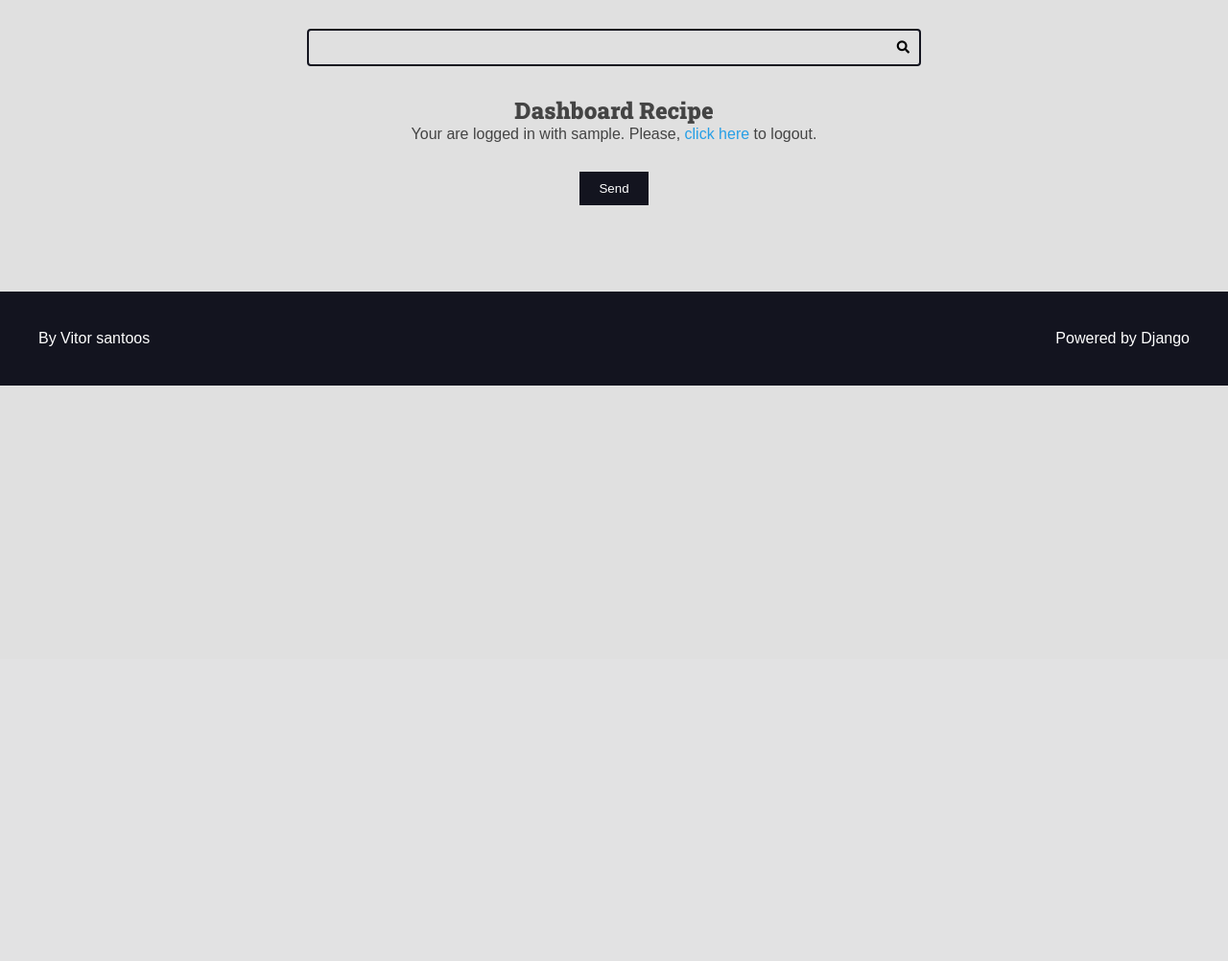
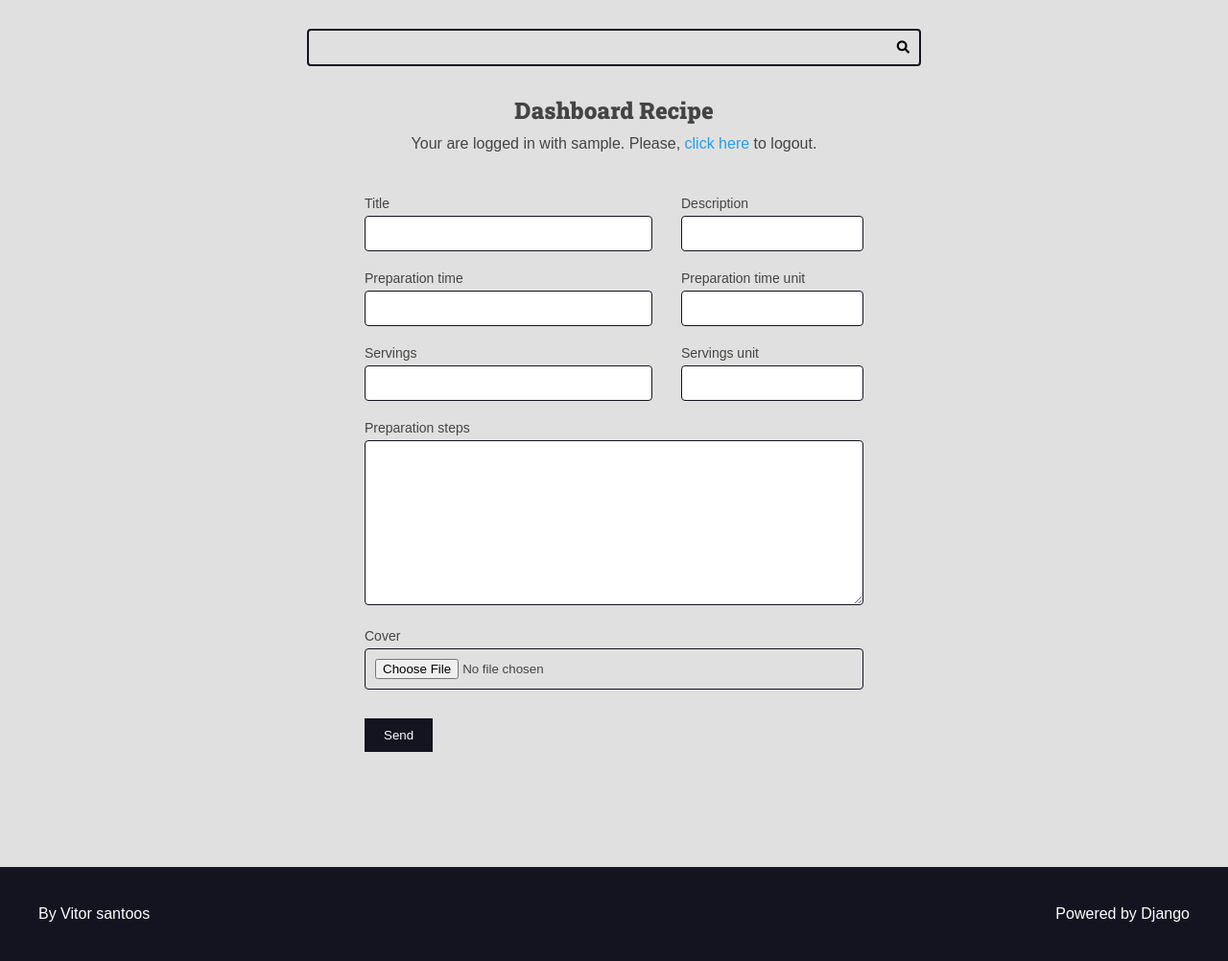
Before and after one commit to VitorSantoos96/site_recipe_django, a Django app: template authors/templates/authors/pages/dashboard_recipe.html in a window 1280 px wide. Shown: the part 113-1115 px from the top of the page at 96% size. Before the commit the page ends 515 px from the top, so only its background shows below. Run offline with Django 5.2, Linux system fonts and the light colour scheme; the template is opened without the code that fills it: values that come from a table or form of the project are taken from there, others are empty; the visitor is signed in with stand-in values (Sample User, id 1).

Commit message:
Atualização curso 17/06/2024
Criando dashboard para usurio criar suas receitas

```diff
--- /dev/null
+++ b/authors/forms/recipe_form.py
@@ -0,0 +1,15 @@
+from django import forms
+from recipes.models import Recipe
+from utils.django_forms import add_attr
+
+class AuthorRecipeForm(forms.ModelForm):
+    def __init__(self, *args, **kwargs):
+        super().__init__(*args, **kwargs)
+
+        add_attr(self.fields.get('preparation_steps'), 'class', 'span-2')
+        add_attr(self.fields.get('cover'), 'class', 'span-2')
+
+    class Meta:
+        model = Recipe
+        fields = 'title', 'description', 'preparation_time', 'preparation_time_unit', \
+        'servings', 'servings_unit', 'preparation_steps', 'cover'
--- a/authors/templates/authors/pages/dashboard_recipe.html
+++ b/authors/templates/authors/pages/dashboard_recipe.html
@@ -8,8 +8,8 @@
         {% include 'global/partials/messages.html' %}
         {% include 'authors/partials/login_message.html' %}
 
-        <div class="left">
-        {% include 'global/partials/form.html' %}
+        <div class="authors-dashboard-container">
+            {% include 'global/partials/form.html' %}
         </div>
     </div>
 
--- a/authors/urls.py
+++ b/authors/urls.py
@@ -9,5 +9,7 @@ urlpatterns = [
     path('login/', views.login_view, name='login'),
     path('login/create/', views.login_create, name='login_create'),
     path('logout', views.logout_view, name='logout'),
-    #path('dashboard/', views.dashboard, name='dashboard'),
+    path('dashboard/', views.dashboard, name='dashboard'),
+    path('dashboard/recipe/<int:id>/edit/',
+        views.dashboard_recipe_edit, name='dashboard_recipe_edit'),
 ]
--- a/base_static/global/css/styles.css
+++ b/base_static/global/css/styles.css
@@ -329,7 +329,9 @@ h6 {
     color: var(--color-error-dark);
 }
 
-.form-content input {
+.form-content input,
+.form-content textarea,
+.form-content select {
     width: 100%;
     padding: 1rem;
     border-radius: .4rem;
@@ -360,6 +362,10 @@ h6 {
     cursor: pointer;
     color: var(--color-primary);
     font-size: 1.6rem;
+}
+
+.span-2 {
+    grid-column: span 2;
 }
 
 /* Messages */
@@ -414,10 +420,34 @@ h6 {
     color: var(--color-debug-dark);
 }
 
+/* authors */
+.login-message {
+    margin: 1rem;
+}
+
+.authors-dashboard-container {
+    max-width: 64rem;
+    text-align: left;
+    padding: var(--spacing-gutter-medium);
+    margin: 0 auto;
+}
+
+.authors-dashboard-container h3,
+.authors-dashboard-container p,
+.authors-dashboard-container ul {
+    list-style-type: none;
+    margin: 1rem 0;
+}
+
+
 /* Generics */
 
 .center {
     text-align: center;
+}
+
+.left {
+    text-align: left;
 }
 
 .m-x {
--- a/base_templates/global/partials/form.html
+++ b/base_templates/global/partials/form.html
@@ -4,7 +4,7 @@
 
         <div class="form-content form-content-grid">
             {% for field in form %}
-            <div class="form-group">
+            <div class="form-group {{ field.field.widget.attrs.class }}">
                 <label for="{{ field.id_for_label }}">{{ field.label }}</label>
                 {{ field }}
 
```
Also changed, not shown: authors/templates/authors/pages/dashboard.html (+5 -15 lines), authors/templates/authors/pages/login.html (+6 -7 lines), authors/views.py (+33 -2 lines).
